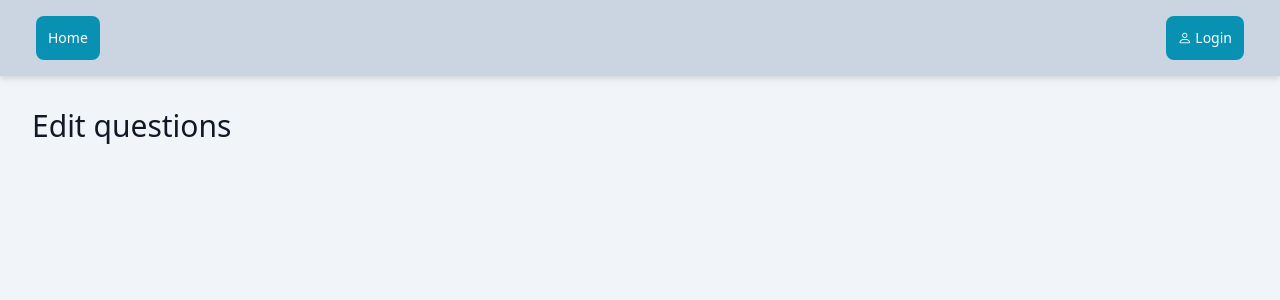
After one commit to ProfSchimd/quiz-app, a Django app: page /question/edit/1 in a window 1280 px wide. The commit adds this page. Shown: the top 300 px of the page. Run offline with Django 4.2, Linux system fonts and the light colour scheme; some libraries are stand-ins or nearby versions.

Commit message:
[QuizApp]: added stub question_edit view.
The idea is to implement an edit view for questions re-using the same
interface used in question add.

```diff
--- a/quiz_app/QuizApp/urls.py
+++ b/quiz_app/QuizApp/urls.py
@@ -17,6 +17,7 @@ urlpatterns = [
     path("question/list", login_required(views.question_list), name="question_list"),
     path("question/export", views.question_export, name="question_export"),
     path("question/add",  views.question_add, name="question_add"),
+    path("question/edit/<int:pk>", views.question_edit, name="question_edit"),
     path("question/upload", views.question_upload, name="question_upload"),
     path("question/upload/confirm", views.question_upload_confirm, name="question_upload_confirm"),
 
--- a/quiz_app/QuizApp/views.py
+++ b/quiz_app/QuizApp/views.py
@@ -220,11 +220,11 @@ def question_upload_confirm(request):
                 if q["id"] in included_questions:
                     print(q["id"], q["type"])
                     # TODO: This changes for other type of question (e.g. fill)
-                    text_and_key = {
-                        "text": q["text"],
-                        "options": q["options"],
-                        "correct": q["correct"]
-                    }
+                    # text_and_key = {
+                    #     "text": q["text"],
+                    #     "options": q["options"],
+                    #     "correct": q["correct"]
+                    # }
 
                     # qModel = Question(
                     #     question_type=q["type"].upper(),
@@ -272,6 +272,10 @@ def question_upload_confirm(request):
                 request=request
             )
     return redirect("question_upload")
+
+def question_edit(request, pk=0):
+    context = {}
+    return render(template_name="QuizApp/question/question_edit.html", context=context, request=request)
 
 def collection_from_questions(request):
     return redirect("index")
--- /dev/null
+++ b/quiz_app/templates/QuizApp/question/question_edit.html
@@ -0,0 +1,5 @@
+{% extends "base.html" %}
+{% load static %}
+{% block content %}
+<h1 class="text-3xl">Edit questions</h1>
+{% endblock %}
--- a/quiz_app/templates/QuizApp/question/question_list_as_table.html
+++ b/quiz_app/templates/QuizApp/question/question_list_as_table.html
@@ -29,6 +29,9 @@
             <a href="{% url 'question_list' %}?tag={{ t }}" target="_blank"><code class="text-sm bg-gray-300 p-2 text-gray-500 hover:bg-gray-400 rounded-lg">#{{ t }}</code></a>
             {% endfor %}
         </td>
+        <td class="px-3">
+            <a href=""><i class="bi bi-pencil-square"></i></a>
+        </td>
     </tr>
     {% endfor %}
 </table>
```
